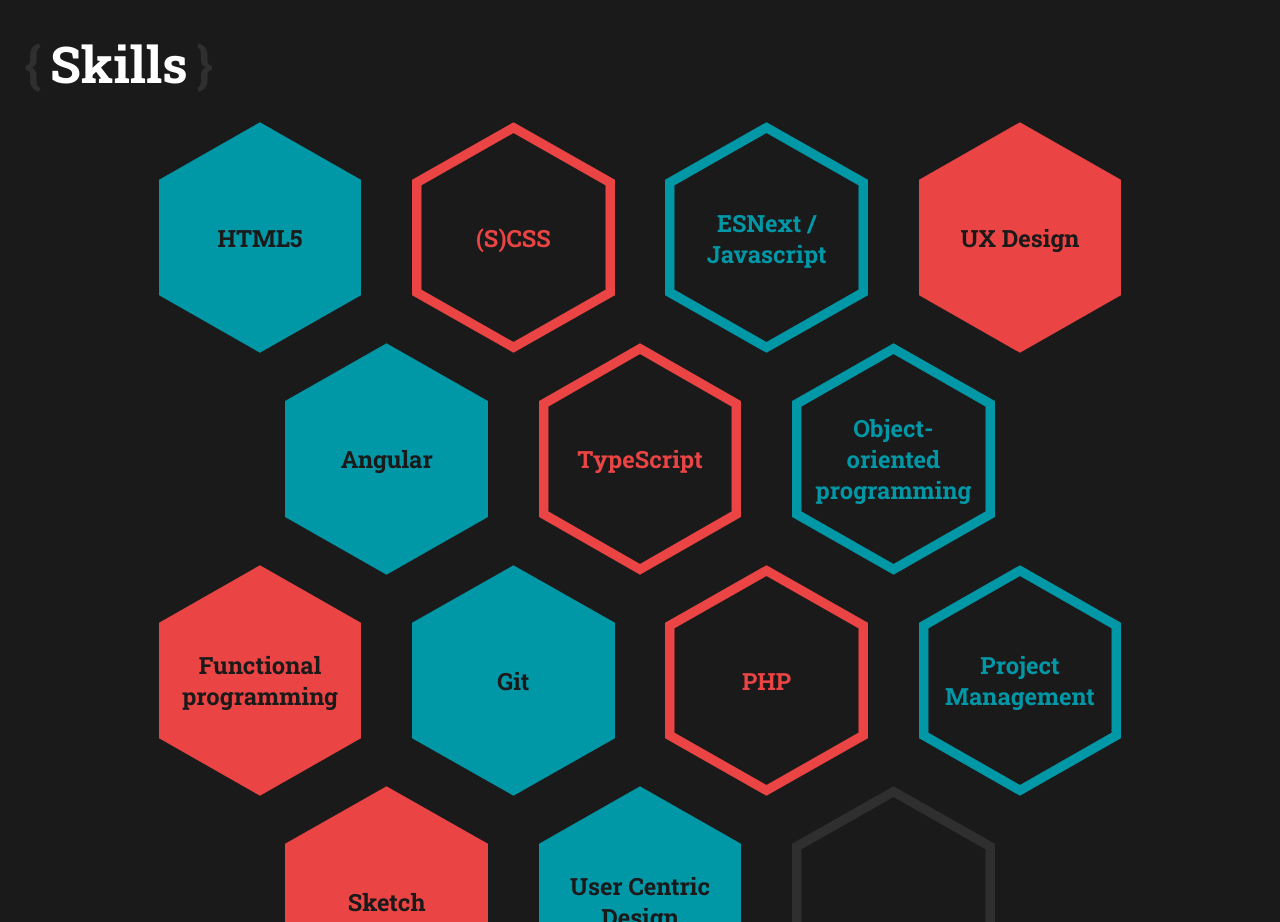
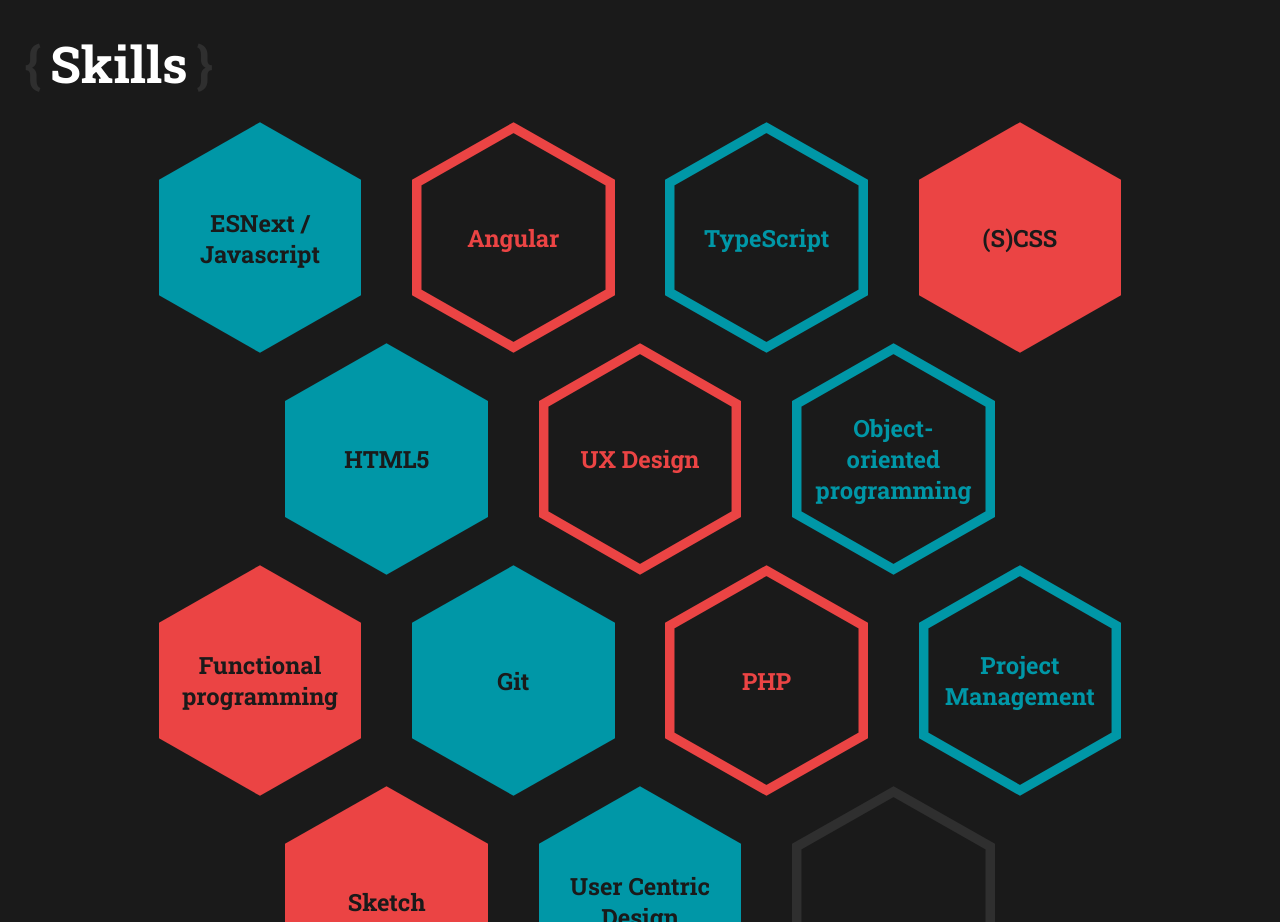
Before and after one commit to coenkoopmans/coenkoopmans.nl, an Angular app: page / in a window 1280 px wide. Shown: the part 820-1742 px from the top of the page. Built offline with nearby package versions, Linux system fonts and the light colour scheme.

Commit message:
Updates skills order

```diff
--- a/src/app/components/skills/skills.component.html
+++ b/src/app/components/skills/skills.component.html
@@ -2,12 +2,12 @@
     <h2 class="heading">Skills</h2>
 
     <div class="skills">
-        <div class="skills__item"><h3 class="skills__itemLabel">HTML5</h3></div>
-        <div class="skills__item"><h3 class="skills__itemLabel">(S)CSS</h3></div>
         <div class="skills__item"><h3 class="skills__itemLabel">ESNext / Javascript</h3></div>
-        <div class="skills__item"><h3 class="skills__itemLabel">UX Design</h3></div>
         <div class="skills__item"><h3 class="skills__itemLabel">Angular</h3></div>
         <div class="skills__item"><h3 class="skills__itemLabel">TypeScript</h3></div>
+        <div class="skills__item"><h3 class="skills__itemLabel">(S)CSS</h3></div>
+        <div class="skills__item"><h3 class="skills__itemLabel">HTML5</h3></div>
+        <div class="skills__item"><h3 class="skills__itemLabel">UX Design</h3></div>
         <div class="skills__item"><h3 class="skills__itemLabel">Object-oriented programming</h3></div>
         <div class="skills__item"><h3 class="skills__itemLabel">Functional programming</h3></div>
         <div class="skills__item"><h3 class="skills__itemLabel">Git</h3></div>
```
